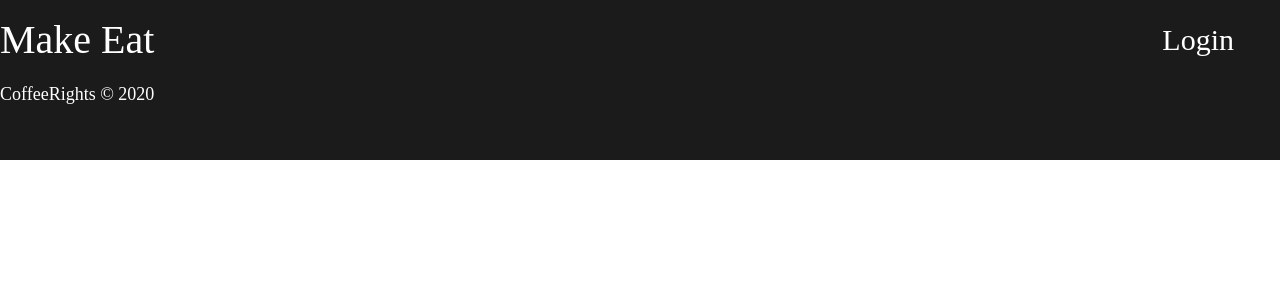
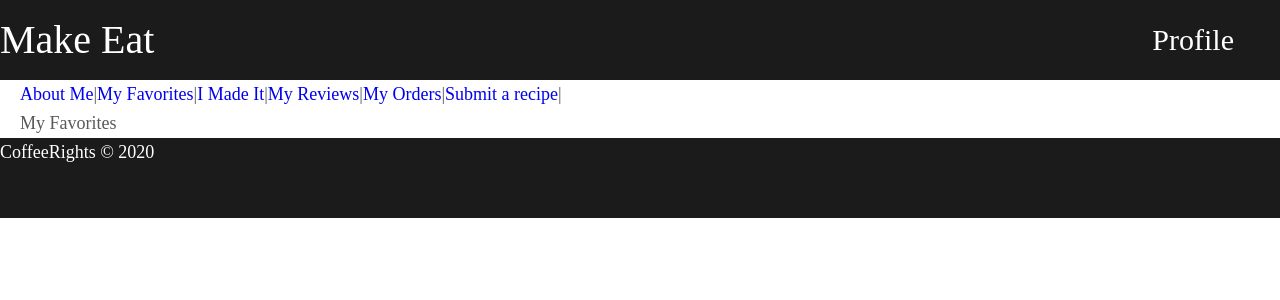
Before and after one commit to LiorGob/make-eat, a React (Create React App) app: page /#/user/1/favorites in a window 1280 px wide. Shown: the top 300 px of the page. Built offline with nearby package versions, Linux system fonts and the light colour scheme; no server answers; a web font is replaced by a local one.

Commit message:
User pages

```diff
--- a/src/cmps/AppHeader.jsx
+++ b/src/cmps/AppHeader.jsx
@@ -5,9 +5,7 @@ export function AppHeader() {
         <header className="main-header flex align-center space-between">
            <div className="logo">Make Eat</div>
             <ul className="main-nav flex">
-                <Link to='/login'><li className="link flex align-center">Login</li></Link>
-
-
+                <Link to='/user/u101/about'><li className="link flex align-center">Profile</li></Link>
             </ul>
         </header>
     )
--- /dev/null
+++ b/src/cmps/user/About.jsx
@@ -0,0 +1,9 @@
+import React from 'react'
+
+export function About({user}) {
+    return (
+        <div>
+            Full Name: {user.fullName}
+        </div>
+    )
+}
--- /dev/null
+++ b/src/cmps/user/AddRecipe.jsx
@@ -0,0 +1,11 @@
+import React from 'react'
+
+export function AddRecipe() {
+    return (
+        <div>
+            <form>
+                <input type="text" placeholder="Recipe title"/>
+            </form>
+        </div>
+    )
+}
--- /dev/null
+++ b/src/cmps/user/Favorites.jsx
@@ -0,0 +1,9 @@
+import React from 'react'
+
+export function Favorites({favorites}) {
+    return (
+        <div>
+            My Favorites
+        </div>
+    )
+}
--- /dev/null
+++ b/src/cmps/user/MadeIt.jsx
@@ -0,0 +1,9 @@
+import React from 'react'
+
+export function MadeIt() {
+    return (
+        <div>
+            I Made It:
+        </div>
+    )
+}
--- /dev/null
+++ b/src/cmps/user/Orders.jsx
@@ -0,0 +1,9 @@
+import React from 'react'
+
+export function Orders() {
+    return (
+        <div>
+            My Orders
+        </div>
+    )
+}
--- /dev/null
+++ b/src/cmps/user/Reviews.jsx
@@ -0,0 +1,9 @@
+import React from 'react'
+
+export function Reviews() {
+    return (
+        <div>
+            My Reviews
+        </div>
+    )
+}
--- a/src/pages/Home.jsx
+++ b/src/pages/Home.jsx
@@ -24,8 +24,8 @@ let arr =[
                     <source  src={hero} type="video/mp4" />
                 </video>
                 <div className="main content flex">
-                    {arr.map((imageItem)=>{
-                      return  <img className="tag" onClick={()=>this.changeRoute(imageItem.route)} src={imageItem.image}></img>
+                    {arr.map((imageItem, ind)=>{
+                        return <img className="tag" onClick={() => this.changeRoute(imageItem.route)} src={imageItem.image} key={`${ind}${imageItem.image}`}></img>
 
                     })}
                 </div>
--- a/src/pages/UserDetails.jsx
+++ /dev/null
@@ -1,32 +0,0 @@
-import React, { Component } from 'react'
-import { connect } from 'react-redux'
-import { getUser } from '../store/actions/userActions'
-
-class _UserDetails extends Component {
-    componentDidMount() {
-        this.props.getUser(this.props.match.params.id);
-    }
-
-    render() {
-        const {user} = this.props;
-        return (
-            <div>
-                {user.fullName}
-            </div>
-        )
-    }
-}
-
-const mapStateToProps = state => {
-    return {
-        user: state.userReducer.user
-    }
-}
-
-const mapDispatchToProps = {
-    getUser
-}
-
-
-
-export const UserDetails = connect(mapStateToProps, mapDispatchToProps)(_UserDetails)
--- /dev/null
+++ b/src/pages/UserHome.jsx
@@ -0,0 +1,61 @@
+import React, { Component } from 'react'
+import { connect } from 'react-redux'
+import { Route, Switch } from 'react-router';
+import { NavLink } from 'react-router-dom';
+import { getUser } from '../store/actions/userActions'
+import { About } from '../cmps/user/About';
+import { Favorites } from '../cmps/user/Favorites';
+import { MadeIt } from '../cmps/user/MadeIt.jsx';
+import { Reviews } from '../cmps/user/Reviews';
+import { Orders } from '../cmps/user/Orders';
+import { AddRecipe } from '../cmps/user/AddRecipe';
+//import { recipeService } from '../services/recipeService.js';
+class _UserHome extends Component {
+    componentDidMount() {
+        this.props.getUser(this.props.match.params.id);
+    }
+
+    get favorites(){
+
+
+    }
+
+    render() {
+        const { user } = this.props;
+        return (
+            <div className="profile-subnav">
+                <nav>
+                    <NavLink to="./about">About Me</NavLink>|
+                    <NavLink to="./favorites">My Favorites</NavLink>|
+                    <NavLink to="./madeit">I Made It</NavLink>|
+                    <NavLink to="./reviews">My Reviews</NavLink>|
+                    <NavLink to="./orders">My Orders</NavLink>|
+                    <NavLink to="./add">Submit a recipe</NavLink>|
+                </nav>
+                <Switch>
+                    <Route exact path="/user/:id/about" render={(props) => <About {...props} user={user} />} />
+                    <Route exact path="/user/:id/favorites" render={(props) => <Favorites {...props} />}/>
+                    <Route exact component={MadeIt} path="/user/:id/madeit" />
+                    <Route exact component={Reviews} path="/user/:id/reviews" />
+                    <Route exact component={Orders} path="/user/:id/orders" />
+                    <Route exact component={AddRecipe} path="/user/:id/add" />
+                    {/* <Route exact path="/..." render={(props) => <PAGE {...props} recipes={recepies} />} /> */}
+                </Switch>
+            </div>
+        )
+    }
+}
+
+const mapStateToProps = state => {
+    return {
+        user: state.userReducer.user
+    }
+}
+
+const mapDispatchToProps = {
+    getUser
+}
+
+
+
+export const UserHome = connect(mapStateToProps, mapDispatchToProps)(_UserHome)
--- a/src/pages/UserList.jsx
+++ b/src/pages/UserList.jsx
@@ -20,7 +20,9 @@ class _UserList extends Component {
                 <ul>
                 {
                     users.map((user) => {
-                        return <li key={user._id}><Link to={`/user/${user._id}`}>{user.fullName}</Link></li>
+                        return <li key={user._id}>
+                            <Link to={`/user/${user._id}`}>{user.fullName}</Link>
+                            </li>
                     })
                 }
                 </ul>
--- a/src/routes.js
+++ b/src/routes.js
@@ -4,7 +4,7 @@ import { RecipeApp } from './pages/RecipeApp.jsx'
 import { RecipeDetails } from './pages/RecipeDetails.jsx'
 import { RecipeEdit } from './pages/RecipeEdit.jsx'
 import { ShoppingCart } from './pages/ShoppingCart.jsx'
-import { UserDetails } from './pages/UserDetails.jsx'
+import { UserHome } from './pages/UserHome.jsx'
 import { UserList } from './pages/UserList.jsx'
 
 export default [
@@ -21,8 +21,8 @@ export default [
         component: UserList
     },
     {
-        path: '/user/:id',
-        component: UserDetails
+        path: '/user/:id/:path',
+        component: UserHome
     },
     {
         path: '/recipe/edit/:id?',
```
